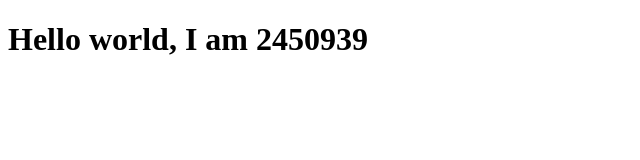
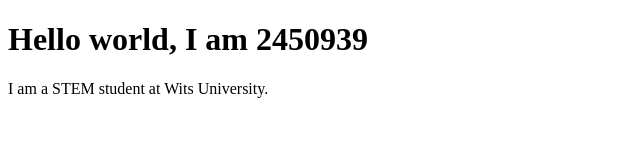
Before and after one commit to Ahmed-Wits/Lab-1, a plain HTML site: page index.html in a window 1280 px wide. Shown: the whole page, without its empty margins (0-640 px from the left). Drawn offline with Linux system fonts and the light colour scheme.

Commit message:
feat: Added short bio to index.html

```diff
--- a/index.html
+++ b/index.html
@@ -7,5 +7,6 @@
 </head>
 <body>
   <h1>Hello world, I am 2450939</h1>
+  <p>I am a STEM student at Wits University.</p>
 </body>
 </html>
```
